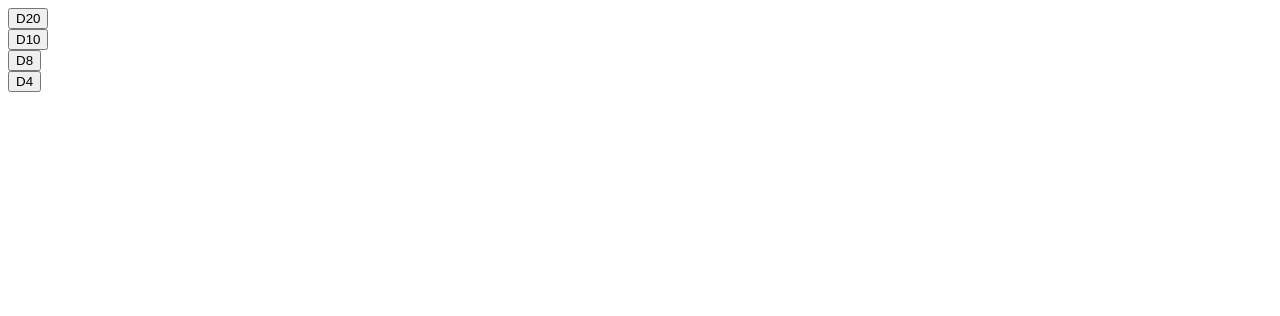
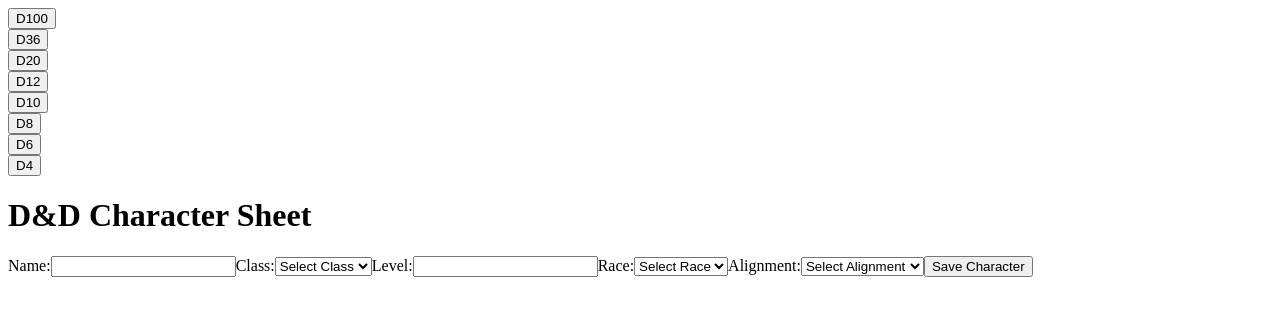
Before and after one commit to Ty-Ap/dnd-companion-app, a React (Create React App) app: page / in a window 1280 px wide. Shown: the top 316 px of the page. Built offline with nearby package versions, Linux system fonts and the light colour scheme.

Commit message:
rudimentary character sheet and more die added

```diff
--- a/src/App.js
+++ b/src/App.js
@@ -1,20 +1,27 @@
-//d100
-//d36
-import D20 from "./Components/D20";
-//d12
-import D10 from "./Components/D10";
-import D8 from './Components/D8';
-//d6
-import D4 from './Components/D4';
+import D100 from "./Components/DiceRolls/D100";
+import D36 from "./Components/DiceRolls/D36";
+import D20 from "./Components/DiceRolls/D20";
+import D12 from "./Components/DiceRolls/D12";
+import D10 from "./Components/DiceRolls/D10";
+import D8 from './Components/DiceRolls/D8';
+import D6 from "./Components/DiceRolls/D6";
+import D4 from './Components/DiceRolls/D4';
+import CharacterSheet from "./Components/CharacterSheet";
 
 
 function App() {
   return (
     <>
-      <D20/>
-      <D10/>
-      <D8/>
-      <D4/>
+      <D100 />
+      <D36 />
+      <D20 />
+      <D12 />
+      <D10 />
+      <D8 />
+      <D6 />
+      <D4 />
+
+    <CharacterSheet />
     </>
   );
 }
--- /dev/null
+++ b/src/Components/CharacterSheet.jsx
@@ -0,0 +1,129 @@
+import React, { useState, useEffect } from 'react';
+
+const CharacterSheet = () => {
+  const [characterData, setCharacterData] = useState({
+    name: '',
+    class: '',
+    level: '',
+    race: '',
+    alignment: ''
+  });
+
+  useEffect(() => {
+    // Retrieve character data from local storage on component mount
+    const storedCharacterData = localStorage.getItem('characterData');
+    if (storedCharacterData) {
+      setCharacterData(JSON.parse(storedCharacterData));
+    }
+  }, []);
+
+  const handleChange = (e) => {
+    setCharacterData({
+      ...characterData,
+      [e.target.name]: e.target.value
+    });
+  };
+
+  const handleSubmit = (e) => {
+    e.preventDefault();
+    // Store character data in local storage
+    localStorage.setItem('characterData', JSON.stringify(characterData));
+  };
+
+  return (
+    <div>
+      <h1>D&D Character Sheet</h1>
+      <form onSubmit={handleSubmit}>
+        <label>
+          Name:
+          <input
+            type="text"
+            name="name"
+            value={characterData.name}
+            onChange={handleChange}
+          />
+        </label>
+        <label>
+          Class:
+          <select
+            name="class"
+            value={characterData.class}
+            onChange={handleChange}
+          >
+            <option value="">Select Class</option>
+            <option value="Barbarian">Barbarian</option>
+            <option value="Bard">Bard</option>
+            <option value="Cleric">Cleric</option>
+            <option value="Warlock">Warlock</option>
+            <option value="Rogue">Rogue</option>
+            <option value="Ranger">Ranger</option>
+            <option value="Druid">Druid</option>
+            <option value="Fighter">Fighter</option>
+            <option value="Paladin">Paladin</option>
+            <option value="Sorcerer">Sorcerer</option>
+            <option value="Wizard">Wizard</option>
+            <option value="Artificer">Artificer</option>
+            <option value="Monk">Monk</option>
+          </select>
+        </label>
+        <label>
+          Level:
+          <input
+            type="number"
+            name="level"
+            value={characterData.level}
+            onChange={handleChange}
+          />
+        </label>
+        <label>
+          Race:
+          <select
+            name="race"
+            value={characterData.race}
+            onChange={handleChange}
+          >
+            <option value="">Select Race</option>
+            <option value="Human">Human</option>
+            <option value="Elf">Elf</option>
+            <option value="Half-Elf">Half-Elf</option>
+            <option value="Dwarf">Dwarf</option>
+            <option value="Dragonborn">Dragonborn</option>
+            <option value="Gnome">Gnome</option>
+            <option value="Halfling">Halfling</option>
+            <option value="Orc">Orc</option>
+            <option value="Half-Orc">Half-Orc</option>
+            <option value="Tiefling">Tiefling</option>
+            <option value="Human">Human</option>
+            <option value="Human">Human</option>
+            <option value="Human">Human</option>
+            <option value="Human">Human</option>
+            <option value="Human">Human</option>
+            {/* Add more race options */}
+          </select>
+        </label>
+        <label>
+          Alignment:
+          <select
+            name="alignment"
+            value={characterData.alignment}
+            onChange={handleChange}
+          >
+            <option value="">Select Alignment</option>
+            <option value="Neutral Good">Neutral Good</option>
+            <option value="True Neutral">True Neutral</option>
+            <option value="Neutral Evil">Neutral Evil</option>
+            <option value="Lawful Good">Lawful Good</option>
+            <option value="Lawful Neutral">Lawful Neutral</option>
+            <option value="Lawful Evil">Lawful Evil</option>
+            <option value="Chaotic Good">Chaotic Good</option>
+            <option value="Chaotic Neutral">Chaotic Neutral</option>
+            <option value="Chaotic Evil">Chaotic Evil</option>
+          </select>
+        </label>
+        <button type="submit">Save Character</button>
+      </form>
+    </div>
+  );
+};
+
+export default CharacterSheet;
--- /dev/null
+++ b/src/Components/DiceRolls/D100.jsx
@@ -0,0 +1,23 @@
+import React, { useState } from 'react';
+
+const D100 = () => {
+  const [rollResult, setRollResult] = useState('');
+
+  const D100Roll = () => {
+    const result = Math.ceil(Math.random() * 100);
+    setRollResult(result);
+  };
+
+  return (
+    <div>
+      <form>
+        <button type="button" onClick={D100Roll}>
+          D100
+        </button>
+      </form>
+      {rollResult && <p>D100 Roll Result: {rollResult}</p>}
+    </div>
+  );
+};
+
+export default D100;
--- /dev/null
+++ b/src/Components/DiceRolls/D12.jsx
@@ -0,0 +1,23 @@
+import React, { useState } from 'react';
+
+const D12 = () => {
+  const [rollResult, setRollResult] = useState('');
+
+  const D12Roll = () => {
+    const result = Math.ceil(Math.random() * 12);
+    setRollResult(result);
+  };
+
+  return (
+    <div>
+      <form>
+        <button type="button" onClick={D12Roll}>
+          D12
+        </button>
+      </form>
+      {rollResult && <p>D12 Roll Result: {rollResult}</p>}
+    </div>
+  );
+};
+
+export default D12;
--- /dev/null
+++ b/src/Components/DiceRolls/D36.jsx
@@ -0,0 +1,23 @@
+import React, { useState } from 'react';
+
+const D36 = () => {
+  const [rollResult, setRollResult] = useState('');
+
+  const D36Roll = () => {
+    const result = Math.ceil(Math.random() * 36);
+    setRollResult(result);
+  };
+
+  return (
+    <div>
+      <form>
+        <button type="button" onClick={D36Roll}>
+          D36
+        </button>
+      </form>
+      {rollResult && <p>D36 Roll Result: {rollResult}</p>}
+    </div>
+  );
+};
+
+export default D36;
--- /dev/null
+++ b/src/Components/DiceRolls/D6.jsx
@@ -0,0 +1,23 @@
+import React, { useState } from 'react';
+
+const D6 = () => {
+  const [rollResult, setRollResult] = useState('');
+
+  const D6Roll = () => {
+    const result = Math.ceil(Math.random() * 6);
+    setRollResult(result);
+  };
+
+  return (
+    <div>
+      <form>
+        <button type="button" onClick={D6Roll}>
+          D6
+        </button>
+      </form>
+      {rollResult && <p>D6 Roll Result: {rollResult}</p>}
+    </div>
+  );
+};
+
+export default D6;
```
Also changed, not shown: src/Components/DiceRolls/D10.jsx (renamed from src/Components/D10.jsx), src/Components/DiceRolls/D20.jsx (renamed from src/Components/D20.jsx), src/Components/DiceRolls/D4.jsx (renamed from src/Components/D4.jsx), src/Components/DiceRolls/D8.jsx (renamed from src/Components/D8.jsx).
